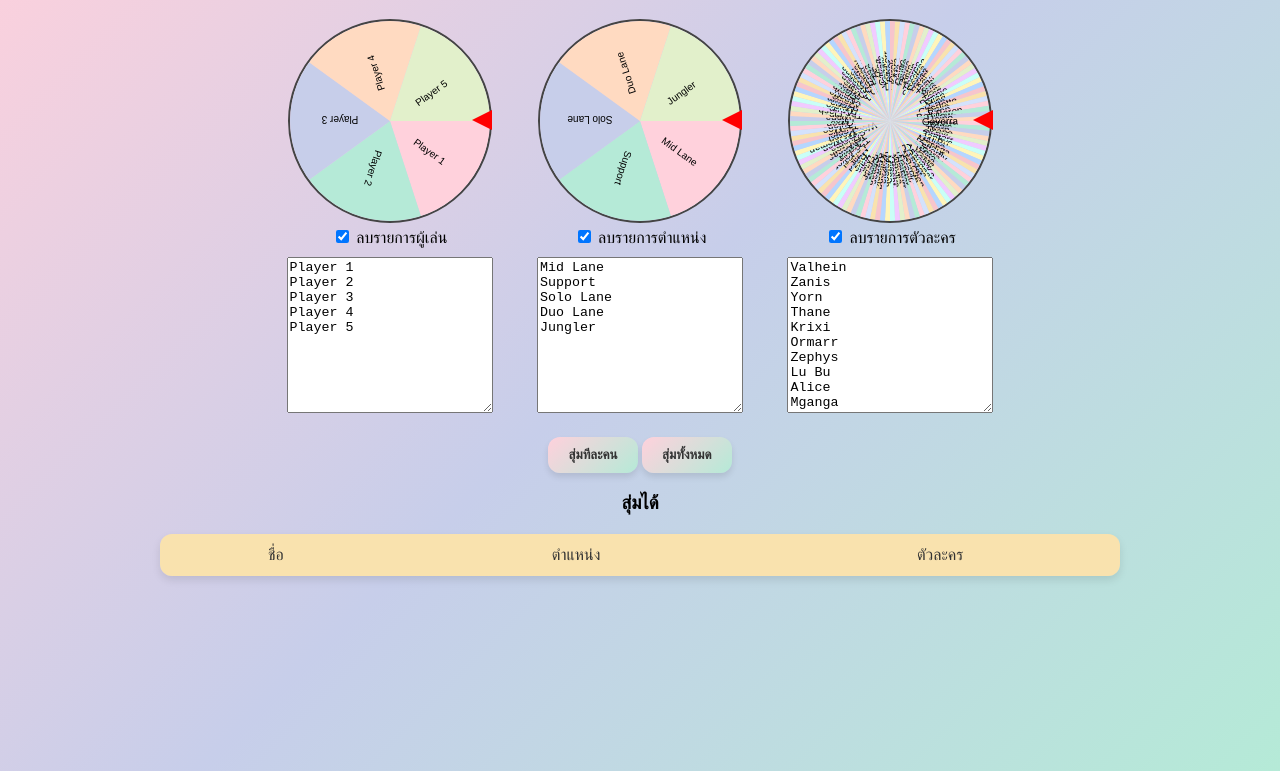
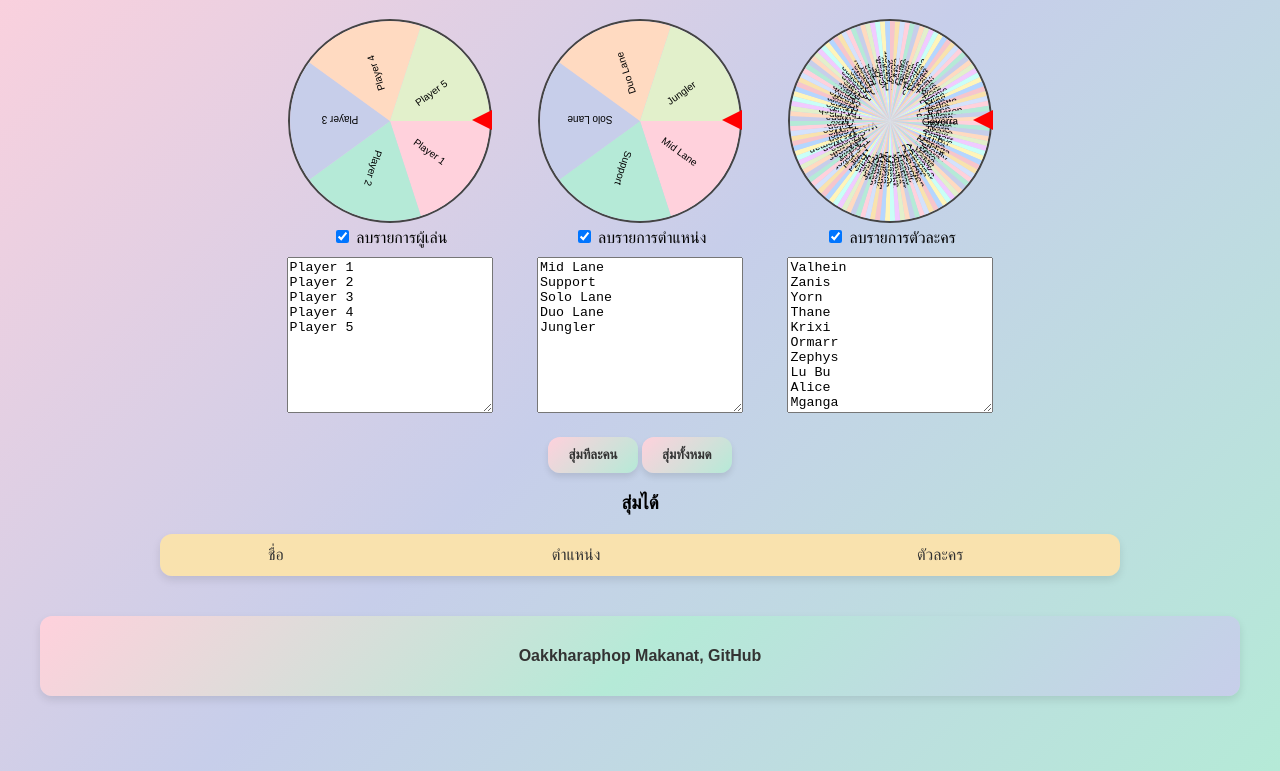
Before and after one commit to akkharaphopmakanat/rov-i-have-no-idea, a plain HTML site: page index.html in a window 1280 px wide. Shown: the part 109-880 px from the top of the page. Drawn offline with Linux system fonts and the light colour scheme.

Commit message:
add footer

```diff
--- a/index.html
+++ b/index.html
@@ -95,6 +95,29 @@ tr:nth-child(even) td {
 
 tr:hover td {
     background: #b5ead7;
+}
+
+footer {
+  margin-top: 40px;
+  padding: 15px;
+  background: linear-gradient(135deg, #ffd1dc, #b5ead7, #c7ceea);
+  border-radius: 12px;
+  color: #333;
+  font-weight: bold;
+  text-align: center;
+  box-shadow: 0 4px 8px rgba(0,0,0,0.1);
+}
+
+footer a {
+  color: #333;
+  text-decoration: none;
+  font-weight: bold;
+  transition: all 0.3s;
+}
+
+footer a:hover {
+  color: #fff;
+  text-shadow: 0 0 3px rgba(0,0,0,0.3);
 }
 
 </style>
@@ -451,4 +474,7 @@ function spinAllPlayersAnimated() {
 </script>
 
 </body>
+<footer>
+  <p>Oakkharaphop Makanat, <a href="https://github.com/akkharaphopmakanat" target="_blank">GitHub</a></p>
+</footer>
 </html>
```
Also changed, not shown: 1 other file.
